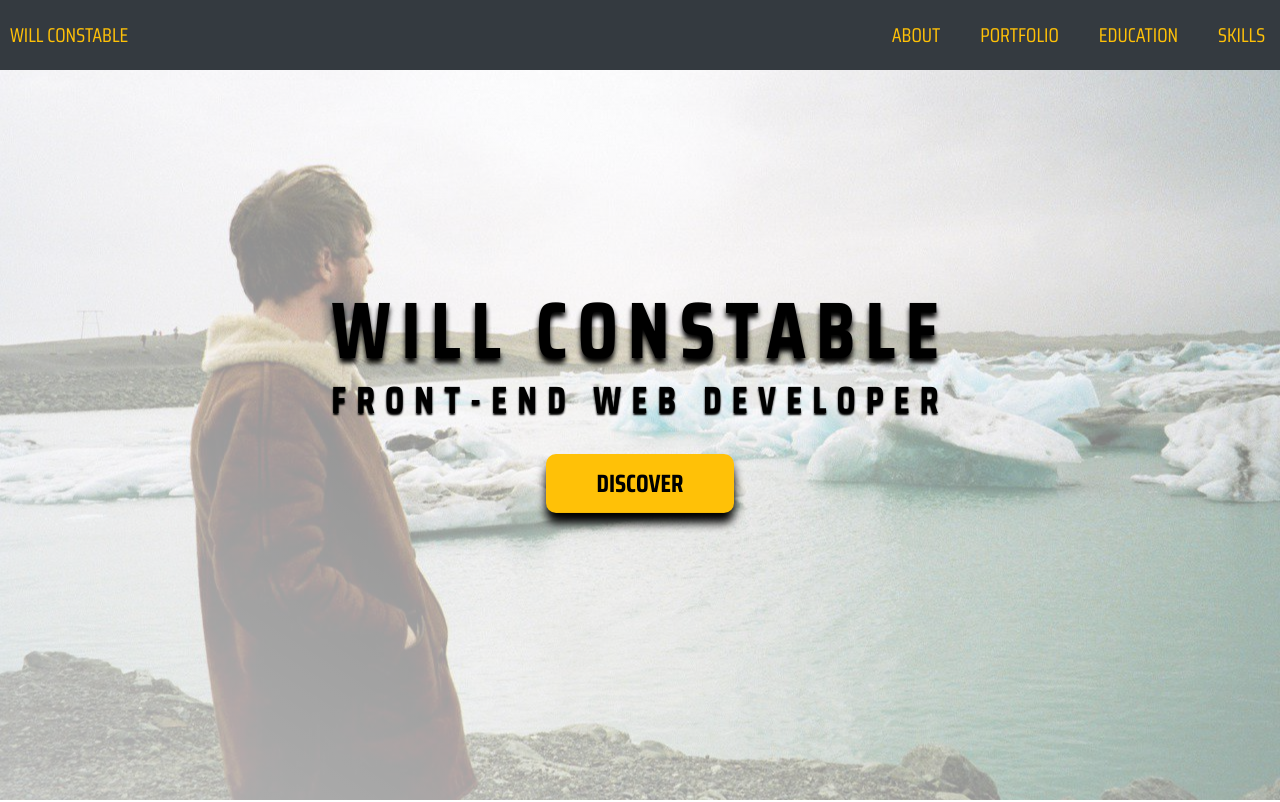
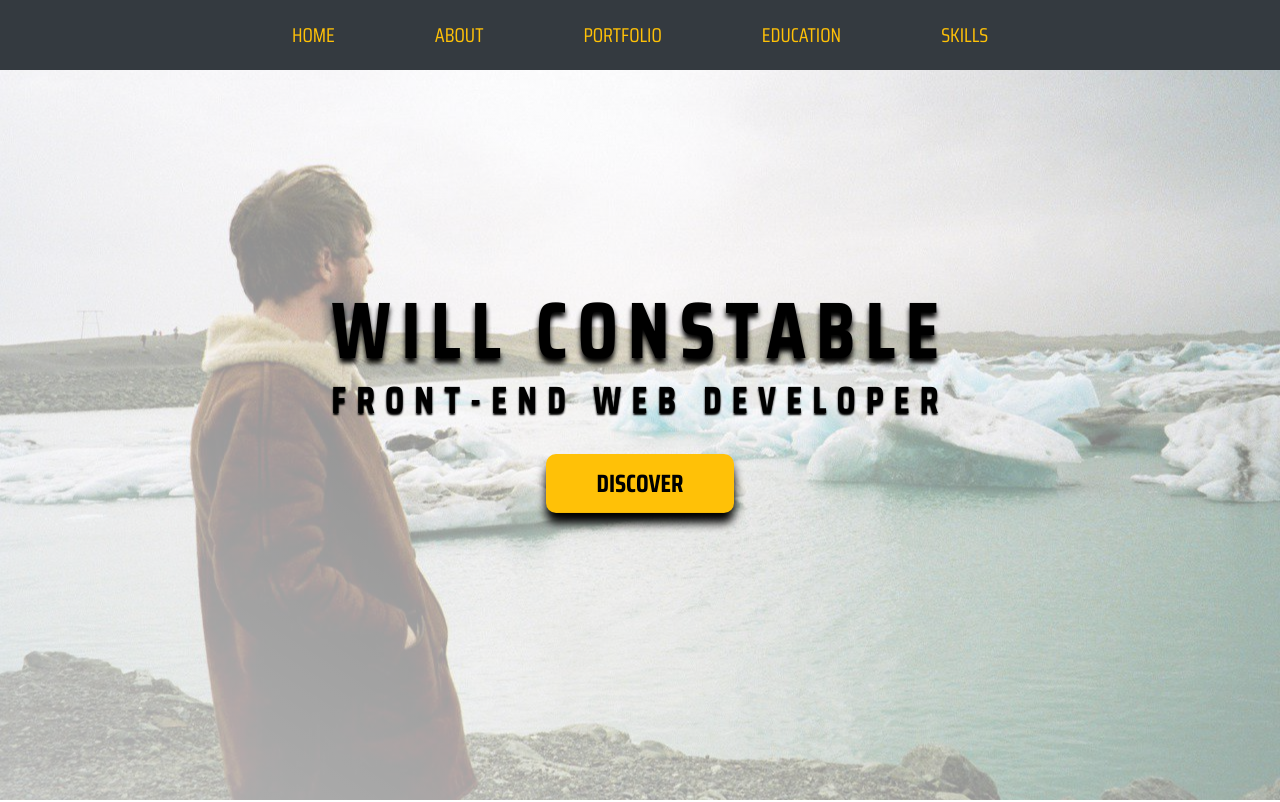
Before and after one commit to Will130785/portfolio-final, a website: page index.html in a window 1280 px wide. Shown: the top 802 px of the page. Drawn offline with nearby package versions, Linux system fonts and the light colour scheme.

Commit message:
Changes made to navbar, links placed in center

```diff
--- a/index.html
+++ b/index.html
@@ -22,13 +22,16 @@
     <header class="header" id="home">
 
         <nav class="navbar fixed-top navbar-expand-lg navbar-dark bg-dark pt-4 pb-4">
-            <a class="navbar-brand" href="#home">Will Constable</a>
+            <!-- <a class="navbar-brand" href="#home">Will Constable</a> -->
             <button class="navbar-toggler" type="button" data-toggle="collapse" data-target="#navLinks">
                 <span class="navbar-toggler-icon"></span>
             </button>
 
-            <div class="collapse navbar-collapse justify-content-end" id="navLinks">
+            <div class="collapse navbar-collapse justify-content-center" id="navLinks">
                 <ul class="navbar-nav">
+                    <li class="nav-item pr-5">
+                        <a class="nav-link" href="#home">Home</a>
+                    </li>
                     <li class="nav-item pr-5">
                         <a class="nav-link" href="#about">About</a>
                     </li>
@@ -71,7 +74,7 @@
         <div class="row">
             <div class="col-1-of-2">
                 <div class="about__paragraph">
-                    <p class="paragraph u-paragraph-about">Hi! I’m Will, a front end web developer with a passion for creating exciting websites and applications. I began my journey a few years ago by taking a course in HTML as an extra skill to add to my CV. I quickly realised I had a real interest in web and software development and continued to learn a few things here and there as an extra curricular activity or you may even say a hobby. I have now taken the decision to turn this passion into a career and have been focusing all of my attention on taking my skills to the next level.<br><br>I have a small selection of my work in the portfolio section below so please feel free to have a look at the projects. If you would like a bit more info about the work itself, there is also a link to the gitHub repository for each item where you can find more details.<br><br>If you would like to get in contact with me, you can do so by using the details here in the about section where you can also view my LinkedIn, codepen and gitHub profiles.</p>
+                    <p class="paragraph u-paragraph-about">Hi! I’m Will, a front end web developer with a passion for creating exciting websites and applications. I began my journey a few years ago by taking a course in HTML as an extra skill to add to my CV. I quickly realised I had a real interest in web and software development and continued to learn a few things here and there as an extra curricular activity or, you may even say a hobby. I have now taken the decision to turn this passion into a career and have been focusing all of my attention on taking my skills to the next level.<br><br>I have a small selection of my work in the portfolio section below so please feel free to have a look at the projects. If you would like a bit more info about the work itself, there is also a link to the gitHub repository for each item where you can find more details.<br><br>If you would like to get in contact with me, you can do so by using the details here in the about section where you can also view my LinkedIn, codepen and gitHub profiles.</p>
                 </div>
             </div>
             <div class="col-1-of-2">
--- a/sass/components/_navbar.scss
+++ b/sass/components/_navbar.scss
@@ -12,6 +12,7 @@
             font-size: 2rem;
             text-transform: uppercase;
             color: $theme-color;
+            margin: 0 3rem;
 
         }
     }
```
Also changed, not shown: css/style.css.
